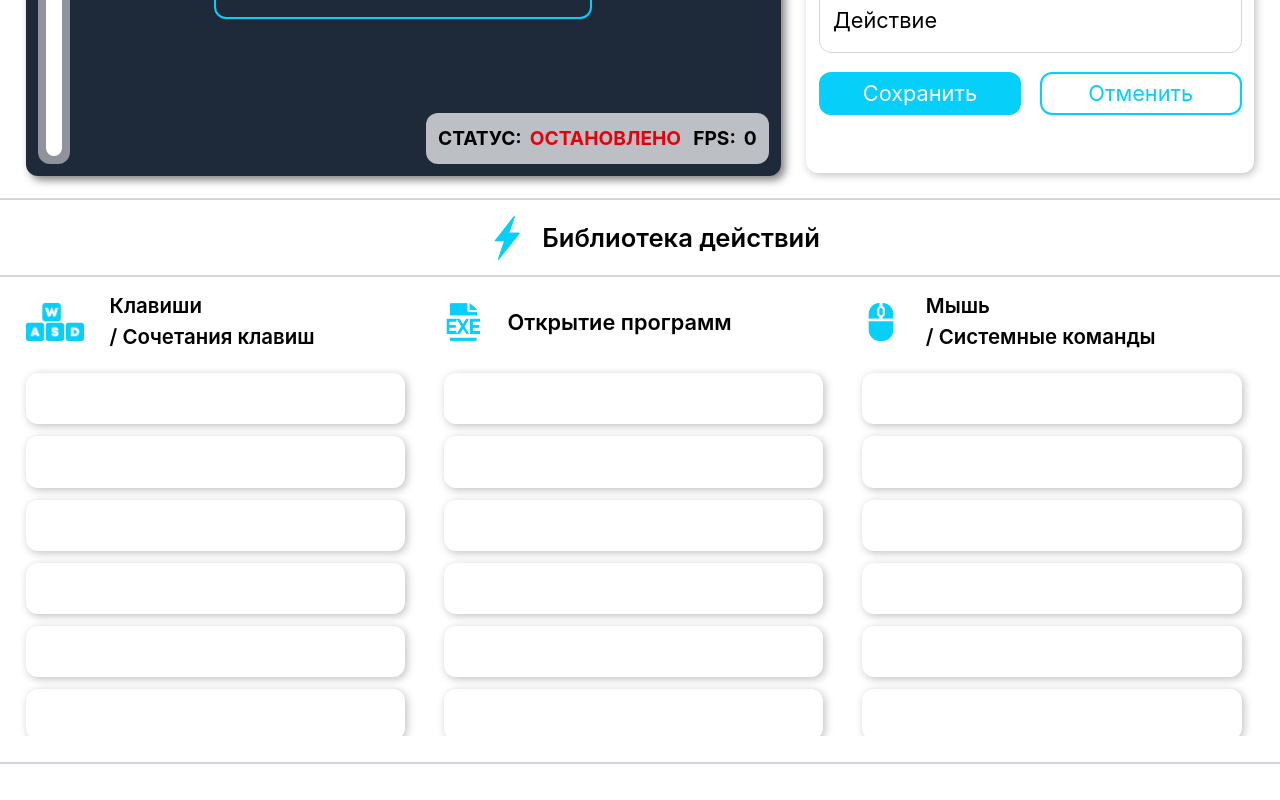
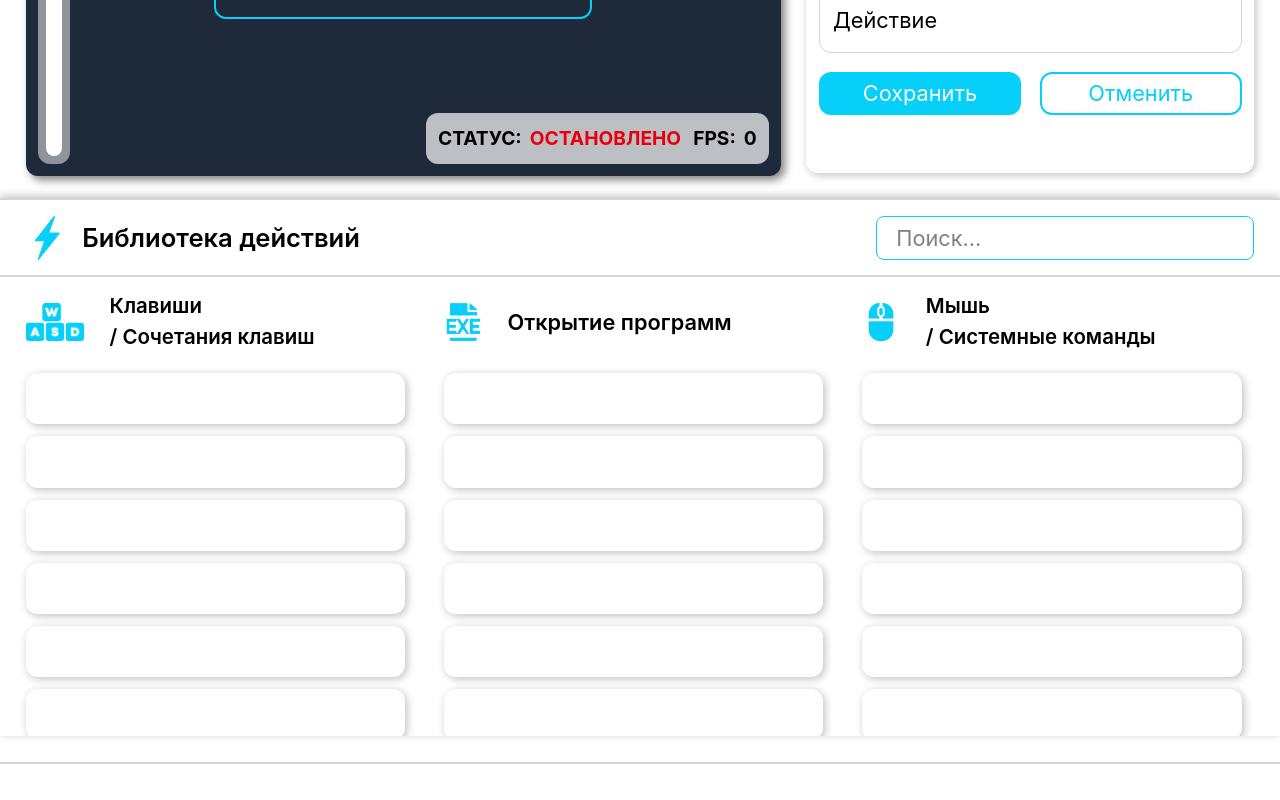
Before and after one commit to ZhukovArtyom/HandTracking, a React app in the folder frontend/: page / in a window 1280 px wide. Shown: the part 480-1280 px from the top of the page. Built offline with nearby package versions, Linux system fonts and the light colour scheme; the HTML template or start-up script is replaced by a standard one.

Commit message:
Добавлена строка поиска в библиотеку жестов. Добавлена верхняя тень для библиотеи жестов

```diff
--- a/frontend/src/components/ActionLib.jsx
+++ b/frontend/src/components/ActionLib.jsx
@@ -10,10 +10,18 @@ function ActionLib({ }) {
 
 
   return (
-        <div className="h-[42vmax]  w-full bg-white border-t-2 border-gray-300 -mt-[6vmax] flex flex-col">
-            <div className="h-[6vmax] w-full flex items-center justify-center py-[1.2vmax] border-b-2 border-gray-300">
-                <img src={action_img} className="h-full ml-[2vmax] mr-[1vmax]"/>
-                <p class="text-[2vmax] font-semibold">Библиотека действий</p>
+        <div className="h-[42vmax]  w-full bg-white border-t-2 border-gray-300 -mt-[6vmax] flex flex-col shadow-[0px_-2px_8px_rgba(0,0,0,0.25)]">
+            <div className="h-[6vmax] w-full flex items-center justify-between py-[1.2vmax] px-[2vmax] border-b-2 border-gray-300">
+                <div className="h-full flex items-center">
+                    <img src={action_img} className="h-full mr-[1vmax]"/>
+                    <p class="text-[2vmax] font-semibold">Библиотека действий</p>
+                </div>
+                <input
+                   type="text"
+                   placeholder="Поиск..."
+                   className="h-full text-[1.7vmax] p-[1.5vmax] border border-[rgb(6,207,249)] rounded-lg focus:outline-none focus:ring-1 focus:ring-[rgb(6,207,249)]"
+                />
+
             </div>
 
             <div className="flex-1 min-h-0 flex pr-[2vmax]">
```
Also changed, not shown: 1 other file (tests, documents, lock files or other folders).
